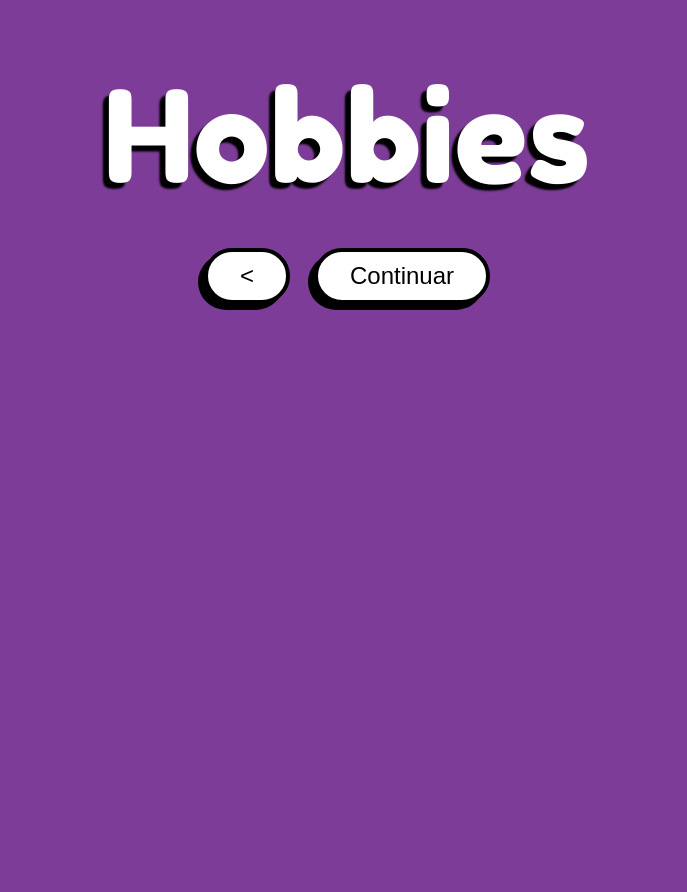
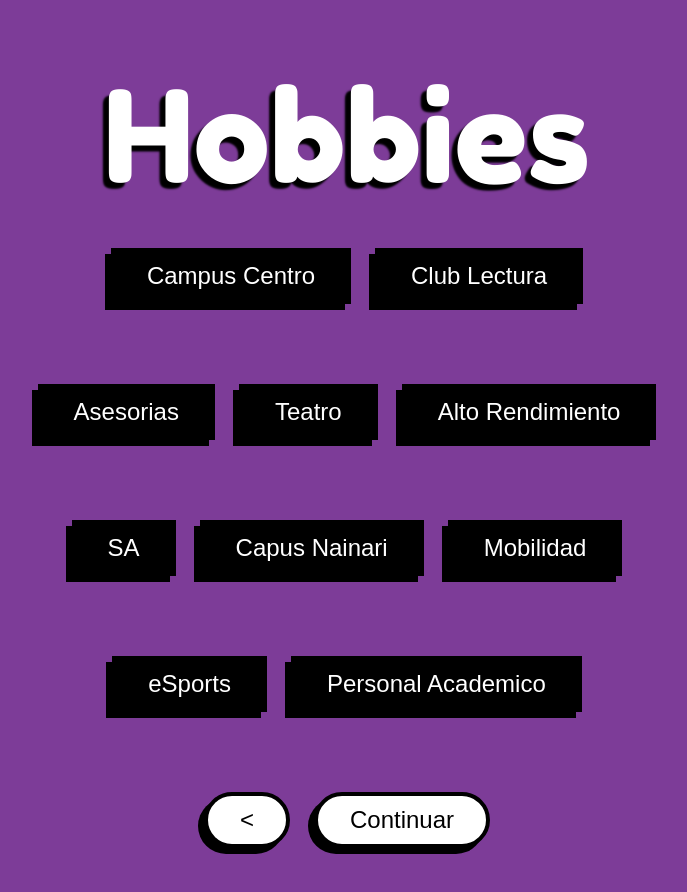
Before and after one commit to SebastianEsc05/TecMatch-API, a React (Vite) app in the folder frontend/: page /hobbiesPage in a window 1280 px wide. Shown: the top 892 px of the page, without its empty margins (293-980 px from the left). Before the commit the page ends 800 px from the top, so only its background shows below. Built offline with nearby package versions, Linux system fonts and the light colour scheme; a web font is replaced by a local one.

Commit message:
Categorias

```diff
--- /dev/null
+++ b/frontend/src/componets/Category.tsx
@@ -0,0 +1,17 @@
+interface CategoryProps {
+  children: React.ReactNode;
+}
+
+const Category = ({ children }: CategoryProps) => {
+  return (
+    <button
+      className="m-3 font-app-font bg-black text-white border-4 border-black
+    py-2 px-8 text-2xl mt-8 mb-8 shadow-[-6px_6px_0px_black] transition-transform duration-100
+    ease-in-out hover:translate-x-0.5 hover:translate-y-0.5 hover:shadow-[-2px_2px_0px_black]"
+    >
+      {children}
+    </button>
+  );
+};
+
+export default Category;
--- a/frontend/src/pages/Hobbies.tsx
+++ b/frontend/src/pages/Hobbies.tsx
@@ -2,6 +2,7 @@ import { Link } from "react-router-dom";
 import Section from "../componets/Section";
 import H1 from "../componets/H1";
 import Button from "../componets/Button";
+import Category from "../componets/Category";
 
 interface HobbiesProps {
   type: string;
@@ -22,6 +23,26 @@ const Hobbies = ({type}:HobbiesProps) => {
   return (
     <Section>
       <H1>Hobbies</H1>
+
+      <div className="mb-4 text-center">
+        <Category>Campus Centro</Category>
+        <Category>Club Lectura</Category>
+      </div>
+      <div className="mb-4 text-center">
+        <Category>Asesorias</Category>
+        <Category>Teatro</Category>
+        <Category>Alto Rendimiento</Category>
+      </div>
+      <div className="mb-4 text-center">
+        <Category>SA</Category>
+        <Category>Capus Nainari</Category>
+        <Category>Mobilidad</Category>
+      </div>
+      <div className="mb-4 text-center">
+        <Category>eSports</Category>
+        <Category>Personal Academico</Category>
+      </div>
+
       <Link to="/nextRegisterPage">
         <Button>&lt;</Button>
       </Link>
--- a/frontend/src/pages/Interests.tsx
+++ b/frontend/src/pages/Interests.tsx
@@ -2,6 +2,7 @@ import { Link } from "react-router-dom";
 import Section from "../componets/Section";
 import H1 from "../componets/H1";
 import Button from "../componets/Button";
+import Category from "../componets/Category";
 
 interface InterestsProps {
   type: string;
@@ -21,6 +22,26 @@ const Interests = ({ type }: InterestsProps) => {
   return (
     <Section>
       <H1>Intereses</H1>
+
+      <div className="mb-4 text-center">
+        <Category>Musica</Category>
+        <Category>Deportes</Category>
+      </div>
+      <div className="mb-4 text-center">
+        <Category>Videojuegos</Category>
+        <Category>Bailar</Category>
+        <Category>Ajedrez</Category>
+      </div>
+      <div className="mb-4 text-center">
+        <Category>Cocinar</Category>
+        <Category>Peliculas</Category>
+        <Category>Tiro al Blanco</Category>
+      </div>
+      <div className="mb-4 text-center">
+        <Category>Programar</Category>
+        <Category>Cantar</Category>
+      </div>
+
       <Link to="/hobbiesPage">
         <Button>&lt;</Button>
       </Link>
```
